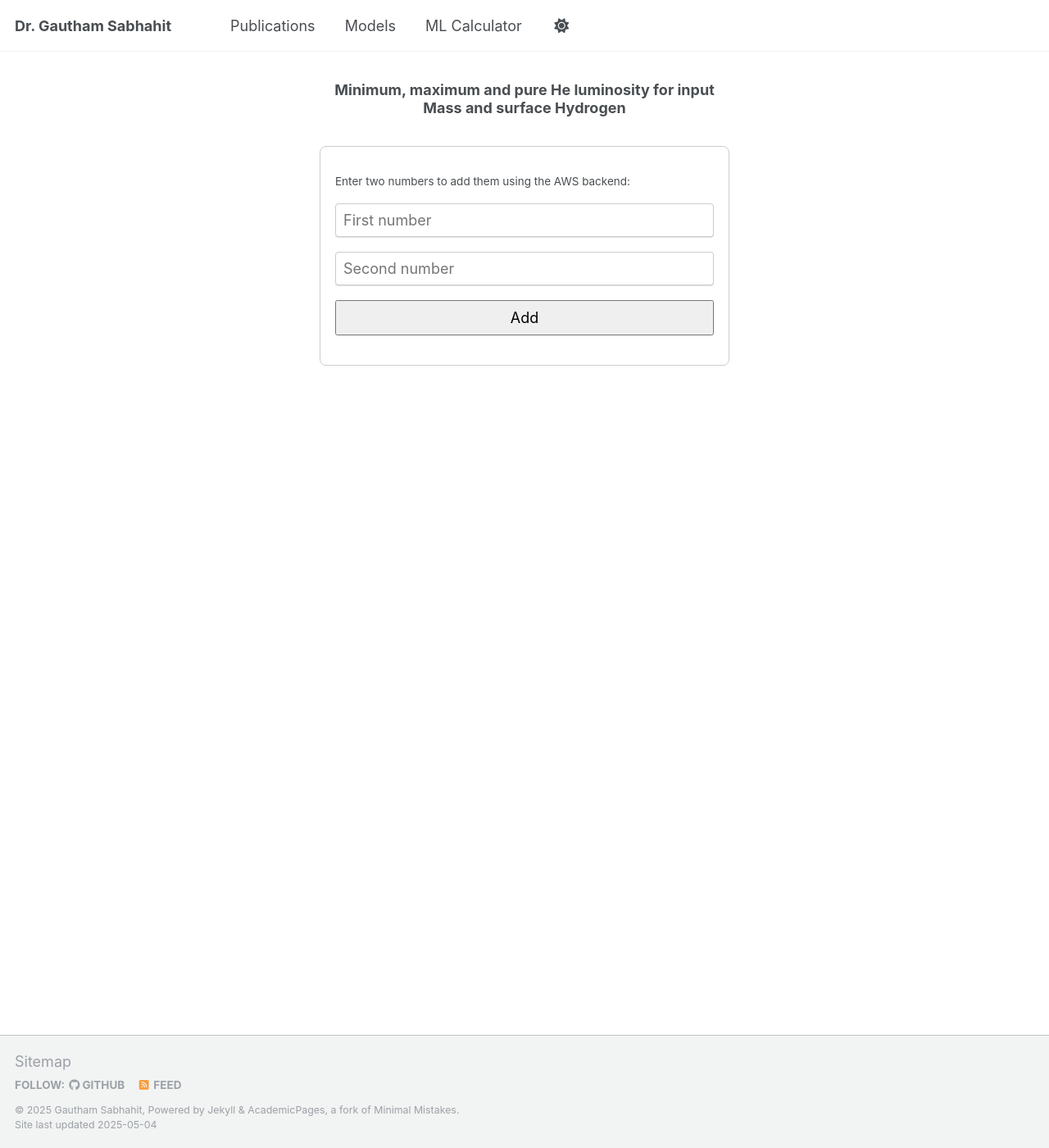
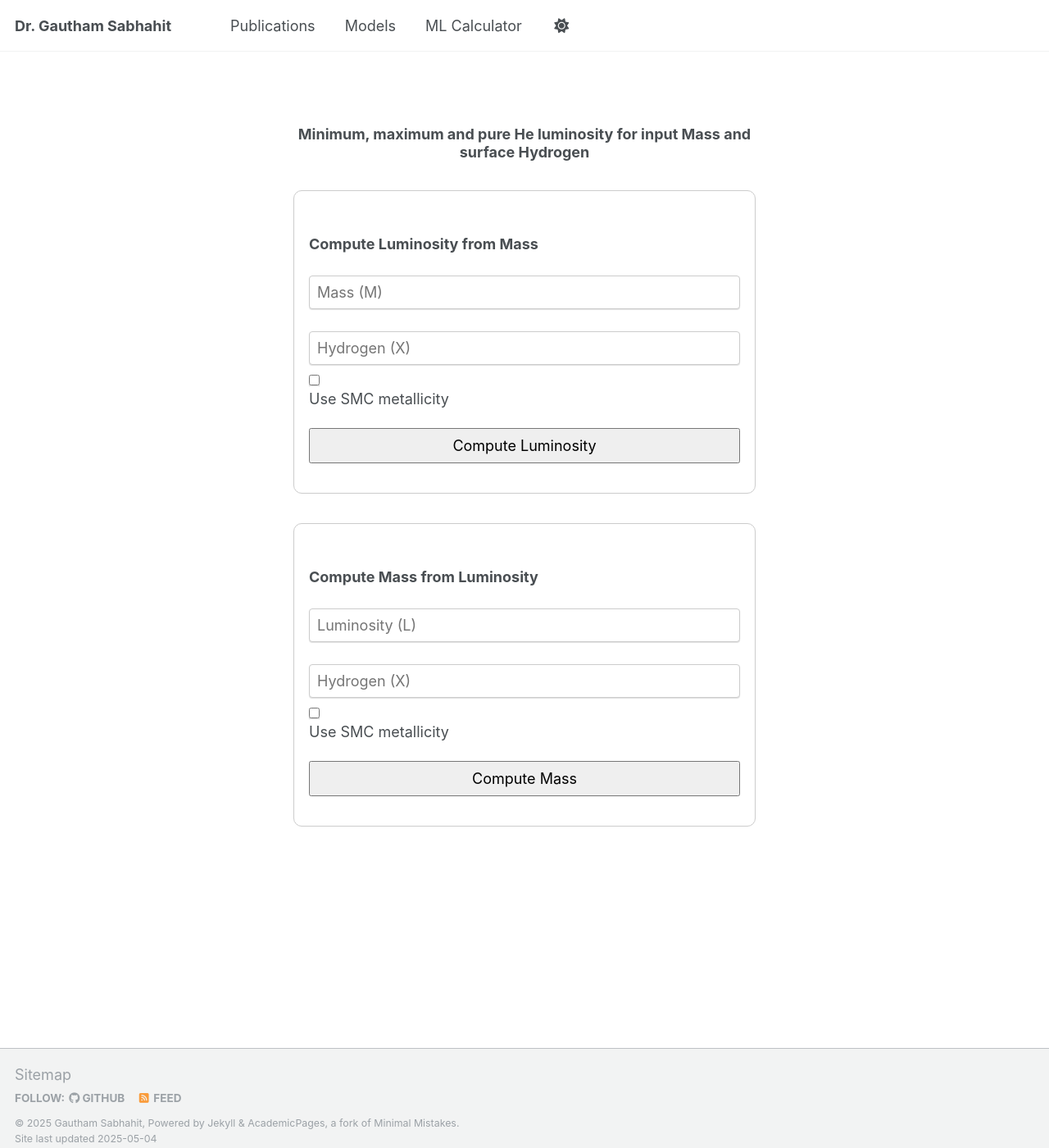
Before and after one commit to Mdot-com/mdot.com, a Jekyll site: the page built from ml-calculator.md, in a window 1280 px wide and 1400 px high. Shown: the whole window at 82% size. Built offline with Jekyll 4.4.1, drawn with Linux system fonts in a browser that asks for light colours.

Commit message:
Update ml-calculator.md

```diff
--- a/ml-calculator.md
+++ b/ml-calculator.md
@@ -4,34 +4,65 @@ title: ML Calculator
 nav_order: 3
 ---
 
-<div style="max-width: 500px; margin: 2rem auto; text-align: center;">
-  <h1>Minimum, maximum and pure He luminosity for input Mass and surface Hydrogen</h1>
+{% raw %}
+<div style="max-width: 600px; margin: 2rem auto; padding: 1rem; text-align: center;">
 
-  <div style="margin-top: 2rem; padding: 1rem; border: 1px solid #ccc; border-radius: 8px; text-align: left;">
-    <p>Enter two numbers to add them using the AWS backend:</p>
+  <h2 style="margin-bottom: 2rem;">
+    Minimum, maximum and pure He luminosity for input Mass and surface Hydrogen
+  </h2>
 
-    <input type="number" id="num1" placeholder="First number" style="width: 100%; padding: 0.5rem; margin-bottom: 1rem;">
+  <!-- Top Section: Luminosity -->
+  <div style="border: 1px solid #ccc; padding: 1rem; border-radius: 10px; margin-bottom: 2rem; text-align: left;">
+    <h3>Compute Luminosity from Mass</h3>
+    <input type="number" id="massInput" placeholder="Mass (M)" style="width: 100%; padding: 0.5rem; margin-top: 1rem;">
+    <input type="number" id="hydrogenInput1" placeholder="Hydrogen (X)" style="width: 100%; padding: 0.5rem; margin-top: 1rem;">
+    <label><input type="checkbox" id="smcCheckbox1"> Use SMC metallicity</label>
+    <button onclick="getLuminosity()" style="width: 100%; margin-top: 1rem; padding: 0.5rem;">Compute Luminosity</button>
+    <p id="luminosityResult" style="margin-top: 1rem; font-weight: bold;"></p>
+  </div>
 
-    <input type="number" id="num2" placeholder="Second number" style="width: 100%; padding: 0.5rem; margin-bottom: 1rem;">
-
-    <button onclick="addNumbers()" style="width: 100%; padding: 0.5rem;">Add</button>
-
-    <p id="result" style="margin-top: 1rem; font-weight: bold;"></p>
+  <!-- Bottom Section: Mass -->
+  <div style="border: 1px solid #ccc; padding: 1rem; border-radius: 10px; text-align: left;">
+    <h3>Compute Mass from Luminosity</h3>
+    <input type="number" id="luminosityInput" placeholder="Luminosity (L)" style="width: 100%; padding: 0.5rem; margin-top: 1rem;">
+    <input type="number" id="hydrogenInput2" placeholder="Hydrogen (X)" style="width: 100%; padding: 0.5rem; margin-top: 1rem;">
+    <label><input type="checkbox" id="smcCheckbox2"> Use SMC metallicity</label>
+    <button onclick="getMass()" style="width: 100%; margin-top: 1rem; padding: 0.5rem;">Compute Mass</button>
+    <p id="massResult" style="margin-top: 1rem; font-weight: bold;"></p>
   </div>
 </div>
 
 <script>
-  async function addNumbers() {
-    const a = parseFloat(document.getElementById('num1').value);
-    const b = parseFloat(document.getElementById('num2').value);
+  async function getLuminosity() {
+    const m = parseFloat(document.getElementById('massInput').value);
+    const x = parseFloat(document.getElementById('hydrogenInput1').value);
+    const use_smc = document.getElementById('smcCheckbox1').checked;
 
-    const response = await fetch('https://hkxx28fqq4.execute-api.eu-north-1.amazonaws.com/add', {
-      method: 'POST',
-      headers: { 'Content-Type': 'application/json' },
-      body: JSON.stringify({ a: a, b: b })
+    const response = await fetch("https://hkxx28fqq4.execute-api.eu-north-1.amazonaws.com/add", {
+      method: "POST",
+      headers: { "Content-Type": "application/json" },
+      body: JSON.stringify({ mode: "luminosity", m, x, use_smc })
     });
 
     const data = await response.json();
-    document.getElementById('result').innerText = "Sum: " + data.sum;
+    document.getElementById('luminosityResult').innerText =
+      `L_min: ${data.L_min?.toFixed(5)}, L_max: ${data.L_max?.toFixed(5)}, Pure He L: ${data.L_pure_He?.toFixed(5)}`;
+  }
+
+  async function getMass() {
+    const L = parseFloat(document.getElementById('luminosityInput').value);
+    const x = parseFloat(document.getElementById('hydrogenInput2').value);
+    const use_smc = document.getElementById('smcCheckbox2').checked;
+
+    const response = await fetch("https://hkxx28fqq4.execute-api.eu-north-1.amazonaws.com/add", {
+      method: "POST",
+      headers: { "Content-Type": "application/json" },
+      body: JSON.stringify({ mode: "mass", L, x, use_smc })
+    });
+
+    const data = await response.json();
+    document.getElementById('massResult').innerText =
+      `M_min: ${data.M_min}, M_max: ${data.M_max}, Pure He M: ${data.M_pure_He}`;
   }
 </script>
+{% endraw %}
```
